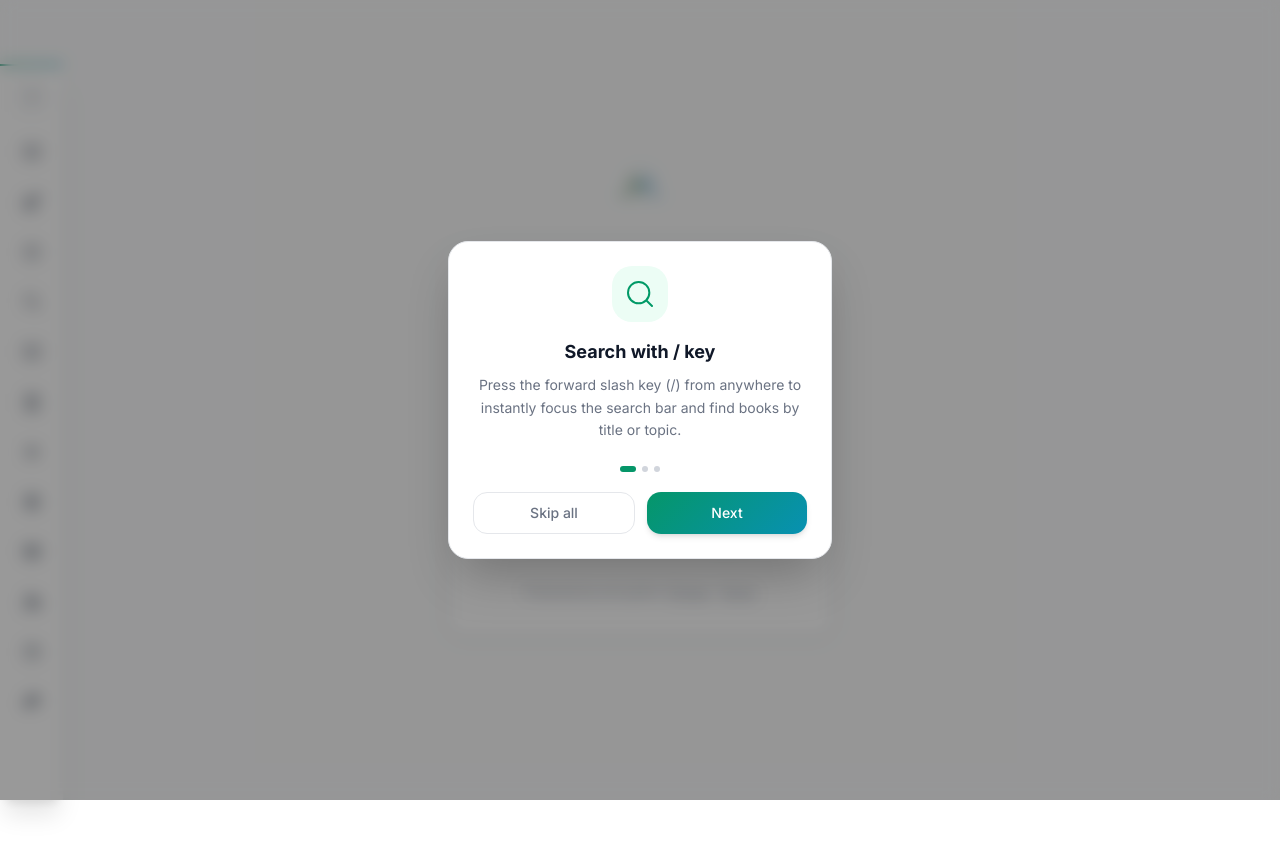
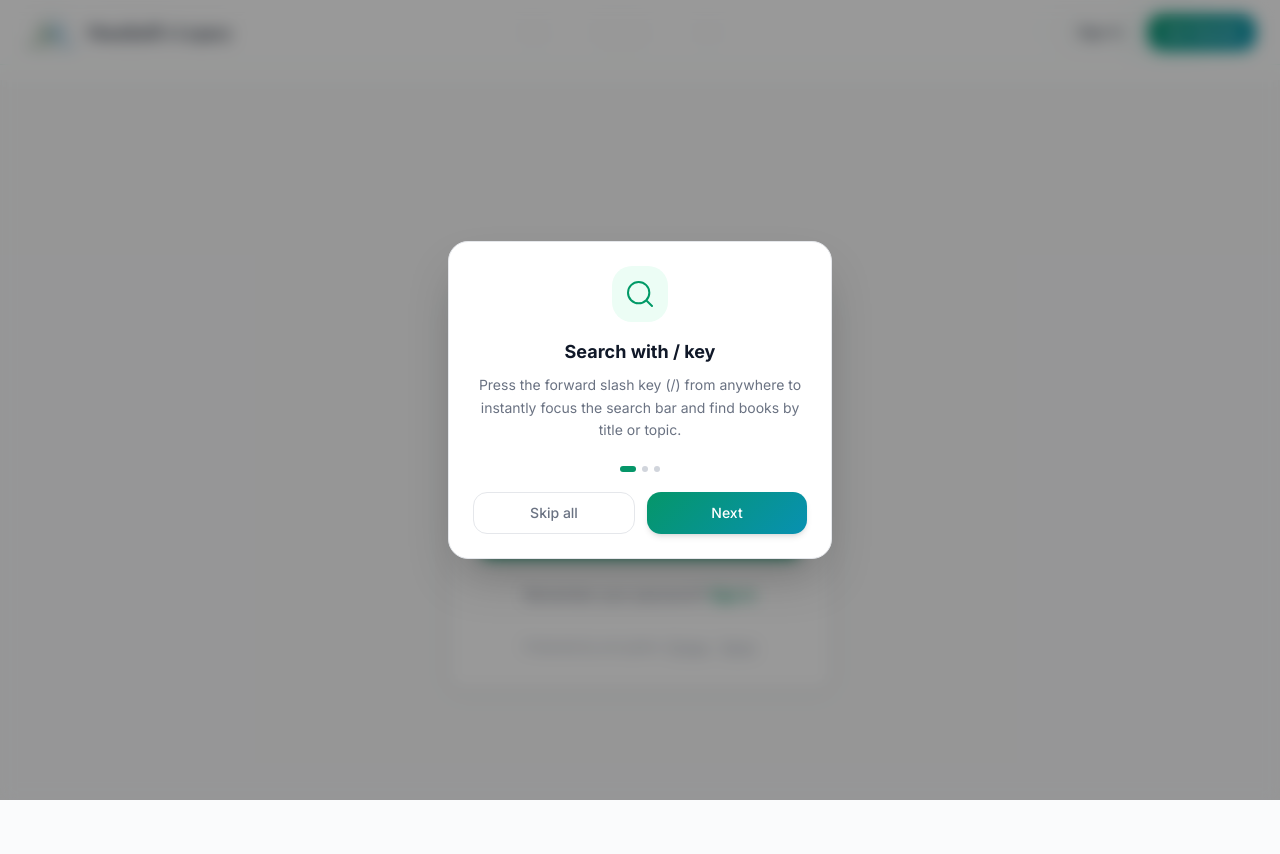
Before and after one commit to MuhammadGhyasAli/Maududi-s_Legacy, a Next.js app: page /auth/forgot-password in a window 1280 px wide. Shown: the top 854 px of the page. Before the commit the page ends 800 px from the top, so only its background shows below. Built offline with nearby package versions, Linux system fonts and the light colour scheme; a web font is replaced by a local one.

Commit message:
Move settings to /account/settings; fix auth layout header; fix lint errors

```diff
--- a/src/app/(auth)/layout.tsx
+++ b/src/app/(auth)/layout.tsx
@@ -1,26 +1,82 @@
+"use client";
+
 import Link from 'next/link';
 import Image from 'next/image';
+import { useRouter } from 'next/navigation';
+import { useAuth } from '@/contexts/AuthContext';
 
 export default function AuthFormLayout({ children }: { children: React.ReactNode }) {
+  const router = useRouter();
+  const { user, logout } = useAuth();
+
   return (
-    <main className="min-h-screen flex items-center justify-center px-4 py-12 bg-gray-50/80 dark:bg-brand-bg-dark">
-      <div className="w-full max-w-sm">
-        <div className="text-center mb-10">
-          <Link href="/" className="inline-flex items-center gap-2.5 group">
+    <div className="min-h-screen flex flex-col bg-gray-50/80 dark:bg-brand-bg-dark">
+      {/* Header */}
+      <header className="fixed top-0 left-0 right-0 z-50 bg-white/90 dark:bg-brand-bg-dark/90 backdrop-blur-lg border-b border-emerald-100/40 dark:border-emerald-900/20 transition-all duration-300">
+        <div className="container mx-auto px-4 sm:px-6">
+          <div className="flex items-center justify-between h-16">
+            {/* Left — logo */}
+            <Link href="/" className="flex items-center gap-2.5 group" aria-label="Go to home">
               <Image
                 src="/logo.png"
                 alt="Maududi's Legacy"
                 width={160}
                 height={40}
-              className="h-9 w-auto object-contain"
+                className="h-7 sm:h-10 w-auto object-contain"
                 priority
               />
+              <span className="hidden sm:inline text-base sm:text-lg font-display font-semibold truncate max-w-[120px] sm:max-w-none text-gray-800 dark:text-gray-100 group-hover:text-brand-green dark:group-hover:text-brand-green-dark transition-colors">
+                Maududi&apos;s Legacy
+              </span>
+            </Link>
+
+            {/* Right — actions */}
+            <div className="flex items-center gap-2">
+              {/* Auth */}
+              {user ? (
+                <div className="flex items-center gap-2">
+                  <Link
+                    href="/account/settings"
+                    className="px-4 py-2 rounded-xl text-sm font-medium text-gray-700 dark:text-gray-200 hover:bg-gray-50 dark:hover:bg-white/5 border border-transparent hover:border-gray-200 dark:hover:border-white/10 transition-all duration-200"
+                  >
+                    Settings
+                  </Link>
+                  <button
+                    onClick={() => { logout(); router.push('/'); }}
+                    className="px-4 py-2 rounded-xl text-sm font-medium text-red-600 dark:text-red-400 hover:bg-red-50 dark:hover:bg-red-950/30 transition-all duration-200 cursor-pointer"
+                  >
+                    Sign Out
+                  </button>
+                </div>
+              ) : (
+                <div className="flex items-center gap-2">
+                  <Link
+                    href="/auth/login"
+                    className="px-4 py-2 rounded-xl text-sm font-medium text-gray-700 dark:text-gray-200 hover:bg-gray-50 dark:hover:bg-white/5 border border-gray-200 dark:border-gray-700 transition-all duration-200"
+                  >
+                    Sign In
+                  </Link>
+                  <Link
+                    href="/auth/register"
+                    className="px-4 py-2 rounded-xl text-sm font-medium text-white bg-gradient-brand hover:opacity-90 shadow-md shadow-emerald-500/20 transition-all duration-200"
+                  >
+                    Get Started
                   </Link>
                 </div>
+              )}
+            </div>
+          </div>
+        </div>
+      </header>
+
+      {/* Main content */}
+      <main className="flex-1 flex items-center justify-center px-4 pt-20 pb-12">
+        <div className="w-full max-w-sm">
           <div className="bg-white dark:bg-brand-card-dark rounded-xl shadow-[0_2px_16px_rgba(0,0,0,0.08)] dark:shadow-none border border-gray-200/80 dark:border-gray-700/50 p-8">
             {children}
           </div>
         </div>
       </main>
+    </div>
   );
 }
--- a/src/app/settings/page.tsx
+++ b/src/app/account/settings/page.tsx
@@ -1,7 +1,7 @@
 'use client';
 
 import { useState } from 'react';
-import { useAuth } from '../../../contexts/AuthContext';
+import { useAuth } from '@/contexts/AuthContext';
 import { useRouter } from 'next/navigation';
 
 function InputField({ id, label, type, value, onChange, disabled, placeholder, error }: {
--- a/src/app/biography/page.tsx
+++ b/src/app/biography/page.tsx
@@ -97,7 +97,7 @@ export default function BiographyPage() {
       <section className="mb-16">
         <h2 className="text-2xl font-bold text-gray-900 dark:text-white mb-6">Life Timeline</h2>
         <div className="space-y-4">
-          {timeline.map((item, index) => (
+          {timeline.map((item) => (
             <div
               key={item.year}
               className="relative pl-8 pb-8 border-l-2 border-emerald-200 dark:border-emerald-800 last:border-0"
--- a/src/components/Header.tsx
+++ b/src/components/Header.tsx
@@ -171,7 +171,7 @@ const Header = React.memo(function Header({
                       </div>
 
                       <button
-                        onClick={() => { setUserMenuOpen(false); router.push('/auth/settings'); }}
+                        onClick={() => { setUserMenuOpen(false); router.push('/account/settings'); }}
                         className="w-full flex items-center gap-2.5 px-4 py-2.5 text-sm text-gray-700 dark:text-gray-200 hover:bg-gray-50 dark:hover:bg-white/5 transition-colors cursor-pointer"
                       >
                         <svg className="w-4 h-4 text-gray-400" fill="none" viewBox="0 0 24 24" stroke="currentColor">
--- a/src/components/MainShell.tsx
+++ b/src/components/MainShell.tsx
@@ -59,8 +59,8 @@ export default function MainShell({ children }: { children: React.ReactNode }) {
   const segments = pathname?.split('/').filter(Boolean) || [];
   const categorySlugs = ['tafsir', 'politics', 'theology', 'economics', 'jurisprudence', 'social-issues', 'history', 'guidance'];
   const isBookDetail = segments.length === 2 && categorySlugs.includes(segments[0]);
-  const hideSidebar = isChatRoute || isBookDetail;
-  const hideHeader = isChatRoute || isAuthRoute;
+  const hideSidebar = isChatRoute || isBookDetail || isAuthRoute;
+  const hideHeader = isChatRoute;
 
   return (
     <ToastProvider>
```
Lines whose indentation alone changed are shown as unchanged.
